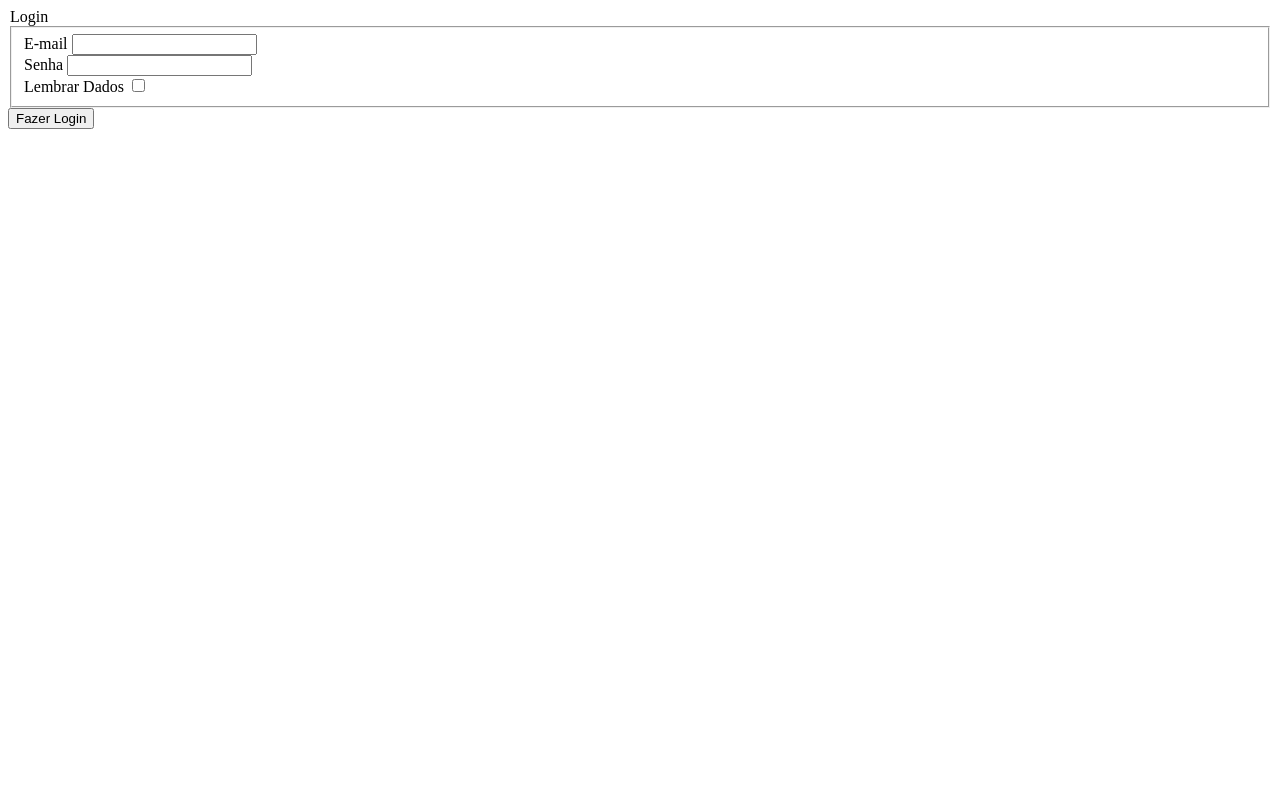
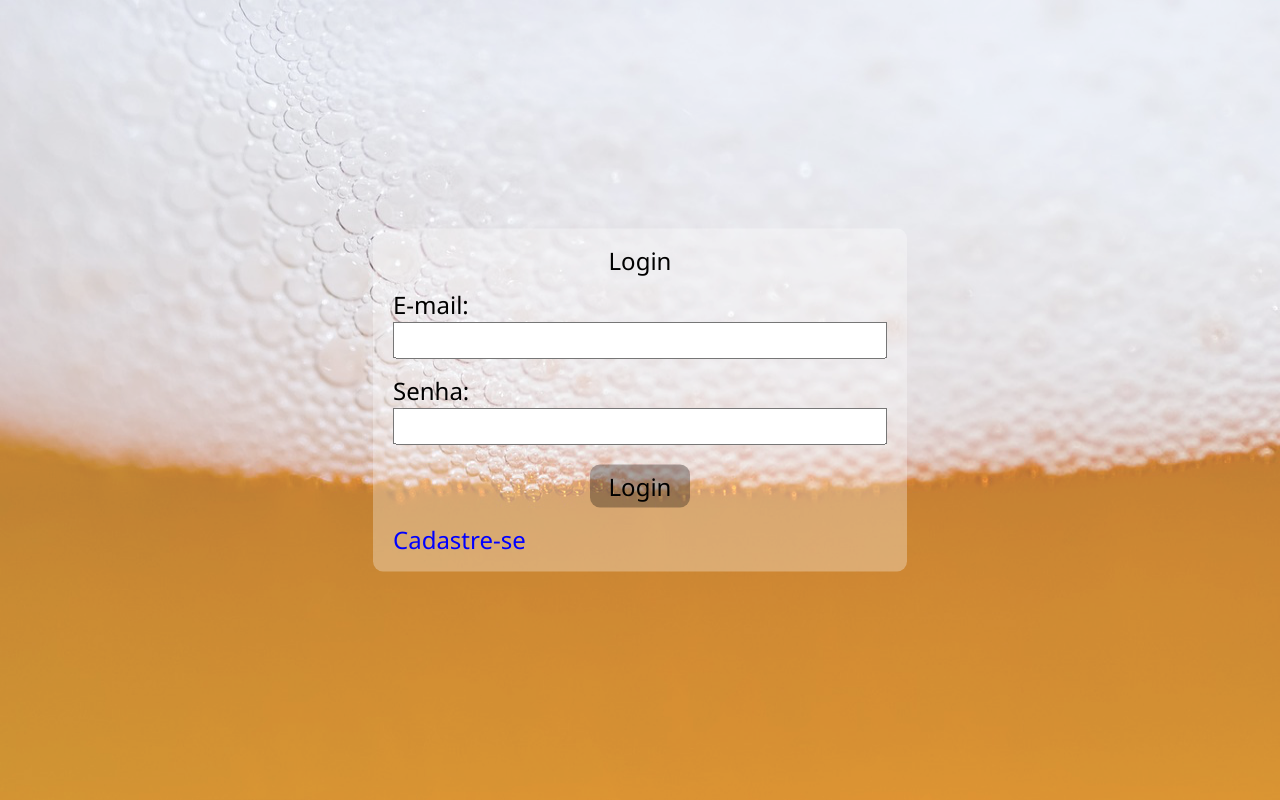
Before and after one commit to Bryangps/portfolio_site, a Flask app: page /login in a window 1280 px wide. Run offline with Flask 3, Linux system fonts and the light colour scheme.

Commit message:
Login
Criação da página de login

```diff
--- a/zboxcrossvendasbebidas/templates/login.html
+++ b/zboxcrossvendasbebidas/templates/login.html
@@ -3,34 +3,27 @@
 <head>
     <meta charset="UTF-8">
     <title>Z Box Cross Club</title>
+    <link rel="stylesheet" href="./styles/reset.css">
+    <link rel="stylesheet" href="./styles/vars.css">
+    <link rel="stylesheet" href="./styles/login.css">
 </head>
 <body>
-    <div class="container">
-         <div class="row">
-             <form method="Post" action="" class="border p-4 mt-2">
-                {{form_login.csrf_token}}
-                <legend>Login</legend>
-                 <fieldset>
-                    <div class="form-group">
-                        {{form_login.email.label(class="form-control-label")}}
-                        {{form_login.email(class="form-control")}}
-                    </div>
 
-                     <div class="form-group">
-                        {{form_login.senha.label(class="form-control-label")}}
-                         {{form_login.senha(class="form-control")}}
-                     </div>
+    <div class="container-login">
+        <img class="beer" src="./assets/beer.png" alt="Bebidas">
+         <div class="container-form">
+            <h2 class="name-login">Login</h2>
+             <form method="Post" action="" class="form-login">
+                <label class="label-login" for="email">E-mail:</label>
+                <input class="input-login" type="email" id="email" name="email" required>
 
-                     <div class="form-group">
-                        {{form_login.lembrar_dados.label(class="form-check-label")}}
-                          {{form_login.lembrar_dados(class="form-check-label")}}
-                     </div>
+                <label class="label-login" for="password">Senha:</label>
+                <input class="input-login" type="password" id="password" name="password" required>
 
-                 </fieldset>
-
-                 {{form_login.botao_submit_login(class="btn btn-primary mt-2")}}
+                <button class="submit-login" type="submit">Login</button>
 
              </form>
+             <a class="link-login" href="./criar_conta.html">Cadastre-se</a>
 
          </div>
 
--- /dev/null
+++ b/zboxcrossvendasbebidas/templates/styles/login.css
@@ -0,0 +1,74 @@
+body{
+    height: 100vh;
+    margin: 0;
+    padding: 0;
+}
+.container-login{
+    position: relative;
+    width: 100%;
+    height: 100vh;
+
+}
+
+.beer{
+    display: block;
+    z-index: 1;
+    height: 100vh;
+    width: 100%;
+    opacity: 0.8;
+}
+
+.container-form{
+    position: absolute;
+    top: 50%;
+    left: 50%;
+    transform: translate(-50%, -50%);
+    background-color: rgba(255, 255, 255, 0.3);
+    padding: 20px;
+    border-radius: 10px;
+
+}
+
+.form-login{
+    display: flex;
+    flex-direction: column;
+}
+
+.name-login{
+    text-align: center;
+    font-family: var(--font);
+    font-size: 24px;
+}
+
+.label-login{
+    margin-top: 20px;
+    font-family: var(--font);
+    font-size: 24px;
+}
+
+.input-login{
+    width: 30rem;
+    font-family: var(--font2);
+    font-size: 20px;
+    padding: 5px;
+    margin-top: 5px;
+}
+
+.submit-login{
+    width: 100px;
+    font-family: var(--font);
+    font-size: 24px;
+    margin: 20px auto;
+    border-radius: 10px;
+    border: none;
+    background-color: rgba(1, 1, 1, 0.3);
+    color: black;
+    padding: 5px;
+}
+
+.link-login{
+    text-decoration:none;
+    font-family: var(--font);
+    font-size: 24px;
+    color: blue;
+}
--- /dev/null
+++ b/zboxcrossvendasbebidas/templates/styles/reset.css
@@ -0,0 +1,48 @@
+/* http://meyerweb.com/eric/tools/css/reset/
+   v2.0 | 20110126
+   License: none (public domain)
+*/
+
+html, body, div, span, applet, object, iframe,
+h1, h2, h3, h4, h5, h6, p, blockquote, pre,
+a, abbr, acronym, address, big, cite, code,
+del, dfn, em, img, ins, kbd, q, s, samp,
+small, strike, strong, sub, sup, tt, var,
+b, u, i, center,
+dl, dt, dd, ol, ul, li,
+fieldset, form, label, legend,
+table, caption, tbody, tfoot, thead, tr, th, td,
+article, aside, canvas, details, embed,
+figure, figcaption, footer, header, hgroup,
+menu, nav, output, ruby, section, summary,
+time, mark, audio, video {
+	margin: 0;
+	padding: 0;
+	border: 0;
+	font-size: 100%;
+	font: inherit;
+	vertical-align: baseline;
+}
+/* HTML5 display-role reset for older browsers */
+article, aside, details, figcaption, figure,
+footer, header, hgroup, menu, nav, section {
+	display: block;
+}
+body {
+	line-height: 1;
+}
+ol, ul {
+	list-style: none;
+}
+blockquote, q {
+	quotes: none;
+}
+blockquote:before, blockquote:after,
+q:before, q:after {
+	content: '';
+	content: none;
+}
+table {
+	border-collapse: collapse;
+	border-spacing: 0;
+}
--- /dev/null
+++ b/zboxcrossvendasbebidas/templates/styles/vars.css
@@ -0,0 +1,4 @@
+:root{
+    --font: 'segoe ui';
+    --font2: 'Arial', sans-serif;
+}
```
Also changed, not shown: zboxcrossvendasbebidas/templates/assets/beer.png (added).
